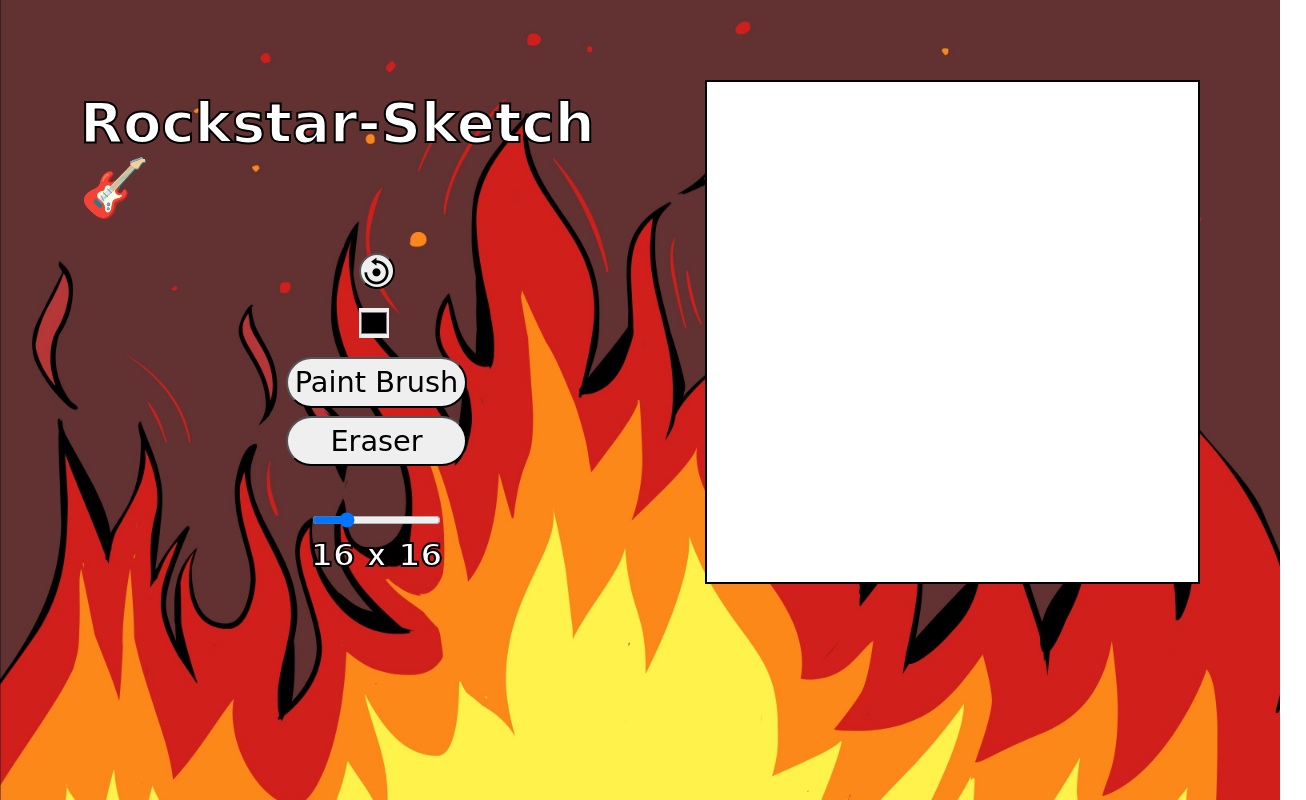
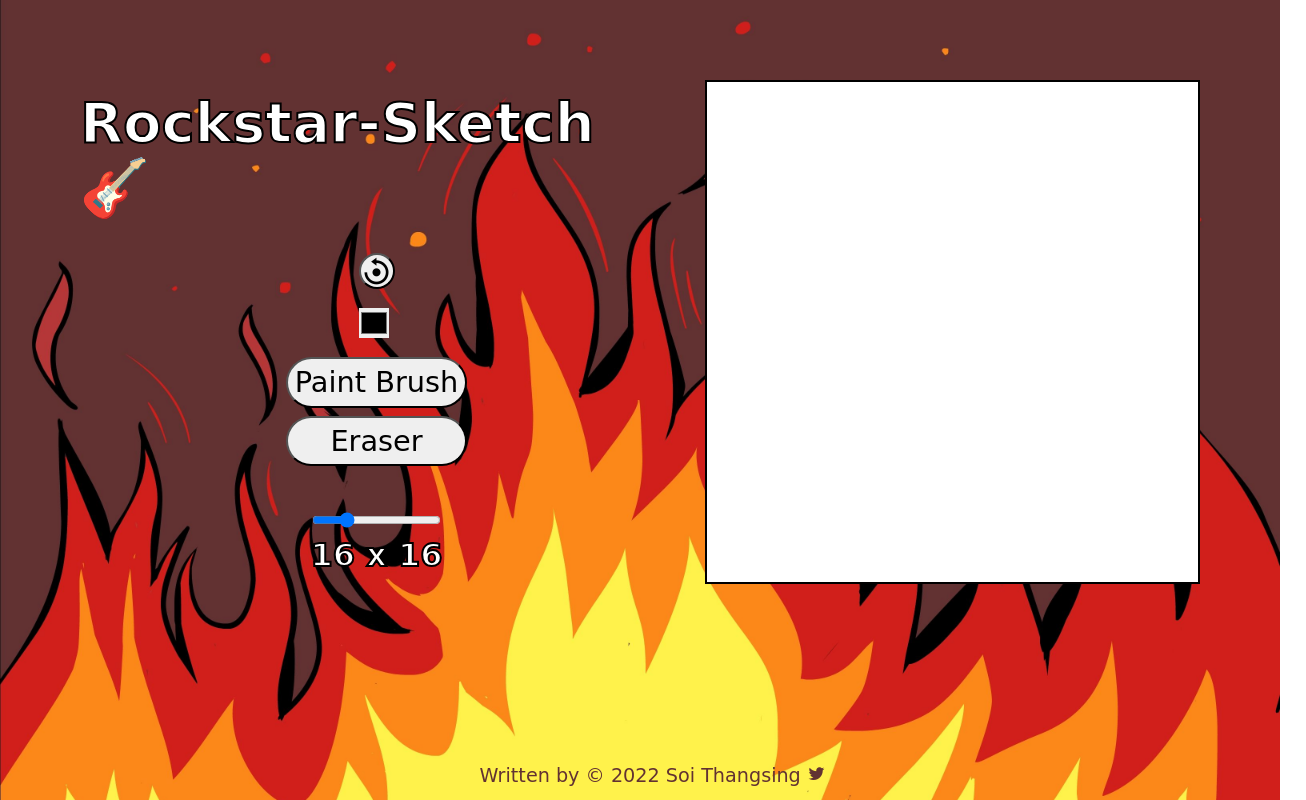
Before and after one commit to soithangsing/etch-a-sketch, a plain HTML site: page index.html in a window 1280 px wide. Shown: the whole page, 1306 px wide, since content can reach past the window. Drawn offline with nearby package versions, Linux system fonts and the light colour scheme; a web font is replaced by a local one.

Commit message:
added footer

```diff
--- a/index.html
+++ b/index.html
@@ -39,6 +39,19 @@
 
 
     </main>
+
+    <footer class="footer">
+        <p>
+            Written by ©
+            <script>
+              document.write(new Date().getFullYear())
+            </script>
+            Soi Thangsing
+            <a href="https://twitter.com/theofficialsoi" target="_blank">
+              <i class='bx bxl-twitter'></i></a>
+          </p>
+    </footer>
+
         <script src="script.js"></script>
     </body>
 </html>
--- a/style.css
+++ b/style.css
@@ -20,6 +20,8 @@ body{
     color: #fff;
     /* -webkit-text-stroke-width: 2px;
     -webkit-text-stroke-color: black; */
+    margin-bottom: 100px;
+    overflow: hidden;
 }
 
 .header{
@@ -136,3 +138,23 @@ input[type="color"] {
   height: 30px;
   border: none;
 }
+
+.footer{
+    position: absolute;
+    bottom: 0;
+    left: 0;
+    display: flex;
+    align-items: center;
+    justify-content: center;
+    width: 100%;
+    gap: 0.8rem;
+    padding: 0.8rem;
+    font-size: 1.2rem;
+    color: #623232;
+    font-family: 'New Rocker', cursive;
+}
+
+.bxl-twitter {
+    color: #623232;
+    text-decoration: none;
+}
```
